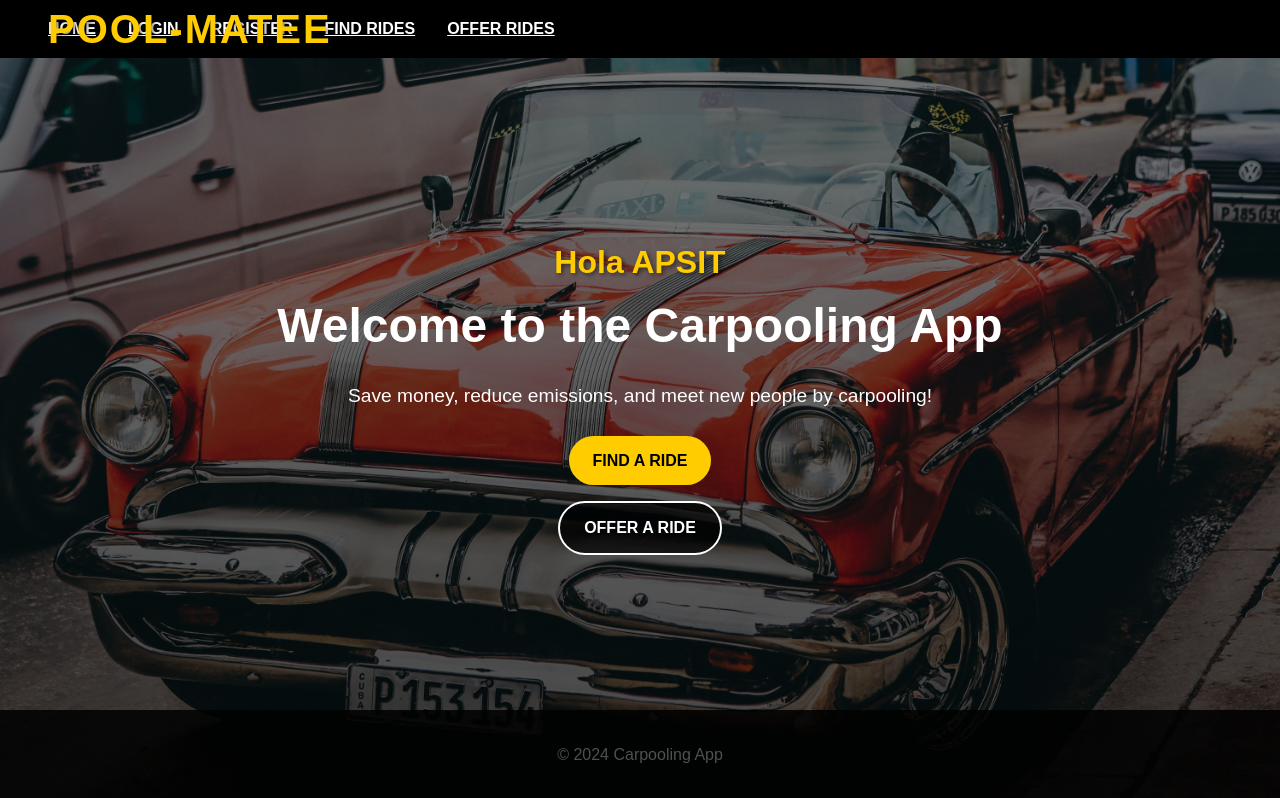
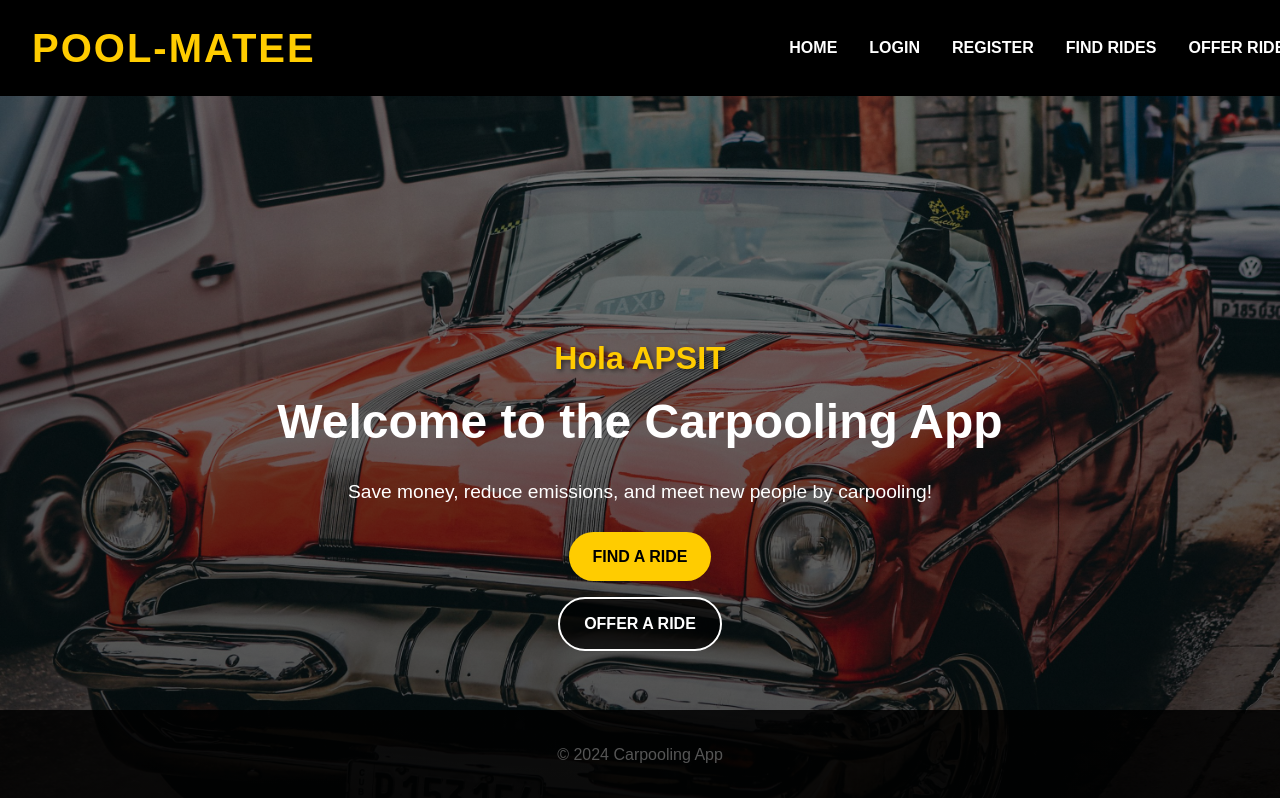
Before and after one commit to subz-lab/PoolMate.com, a plain HTML site: page index.html in a window 1280 px wide. Shown: the top 798 px of the page. Drawn offline with Linux system fonts and the light colour scheme.

Commit message:
Update styles.css

```diff
--- a/styles.css
+++ b/styles.css
@@ -8,77 +8,68 @@ body {
     background-color: #000;
     transition: background-color 0.3s ease;
 }
-
-/* Header Styles */
+/* General Header Styles */
 header {
     background: rgba(0, 0, 0, 0.8); /* Semi-transparent black */
     color: #fff;
     padding: 1rem 2rem;
-    position: absolute;
     width: 100%;
-    top: 0;
-    left: 0;
-    z-index: 1000;
     display: flex;
-    align-items: center;
-    justify-content: space-between;
+    align-items: center; /* Center items vertically */
+    justify-content: space-between; /* Space between title and nav */
     transition: background 0.3s ease;
+    position: relative; /* Ensure header is in normal flow */
 }
 
+/* Header Hover Effect */
 header:hover {
-    background: rgba(0, 0, 0, 1);
+    background: rgba(0, 0, 0, 1); /* Darker background on hover */
 }
 
+/* Header Title */
 header h1 {
     margin: 0;
     font-size: 2.5rem; /* Larger font size for better visibility */
-    font-family: 'Zefani', sans-serif; /* Updated to use Zefani font */
-    text-transform: uppercase; /* Makes the text all uppercase */
-    letter-spacing: 2px; /* Adds space between letters */
-    position: absolute;
-    padding: 0 1rem;
-    transition: color 0.3s ease, transform 0.3s ease;
-    text-shadow: 2px 2px 4px rgba(0, 0, 0, 0.5); /* Adds a subtle shadow to make text pop */
+    font-family: 'Zefani', sans-serif; /* Custom font */
+    text-transform: uppercase; /* Uppercase text */
+    letter-spacing: 2px; /* Space between letters */
+    text-shadow: 2px 2px 4px rgba(0, 0, 0, 0.5); /* Shadow for text visibility */
     color: #ffcc00; /* Accent color */
 }
 
-header h1::before {
-    content: '';
-    position: absolute;
-    left: 0;
-    bottom: -10px;
-    width: 0;
-    height: 4px;
-    background: #ffcc00; /* Accent color underline */
-    border-radius: 2px;
-    transition: width 0.3s ease;
+/* Navigation Styles */
+nav {
+    margin-left: auto; /* Push nav to the right */
 }
 
-header h1:hover::before {
-    width: 100%;
-}
-
+/* Navigation List */
 nav ul {
-    list-style: none;
+    list-style: none; /* Remove bullets */
     padding: 0;
     margin: 0;
     display: flex;
-    justify-content: center;
+    justify-content: center; /* Center the items horizontally */
+    overflow-x: auto; /* Enable horizontal scrolling if necessary */
+    white-space: nowrap; /* Prevent wrapping of list items */
 }
 
+/* Navigation List Items */
 nav ul li {
-    margin: 0 1rem;
+    margin: 0 1rem; /* Space between items */
 }
 
+/* Navigation Links */
 nav ul li a {
     color: #fff;
     text-transform: uppercase;
     font-weight: bold;
     transition: color 0.3s ease;
+    text-decoration: none; /* Remove underline */
 }
 
+/* Navigation Links Hover Effect */
 nav ul li a:hover {
-    color: #ffcc00;
+    color: #ffcc00; /* Change color on hover */
 }
 
 /* Hero Section */
@@ -103,7 +94,7 @@ nav ul li a:hover {
 .hero::before {
     content: '';
     position: absolute;
-    top: 0;
+    top: 0px;;
     left: 0;
     width: 100%;
     height: 100%;
```
